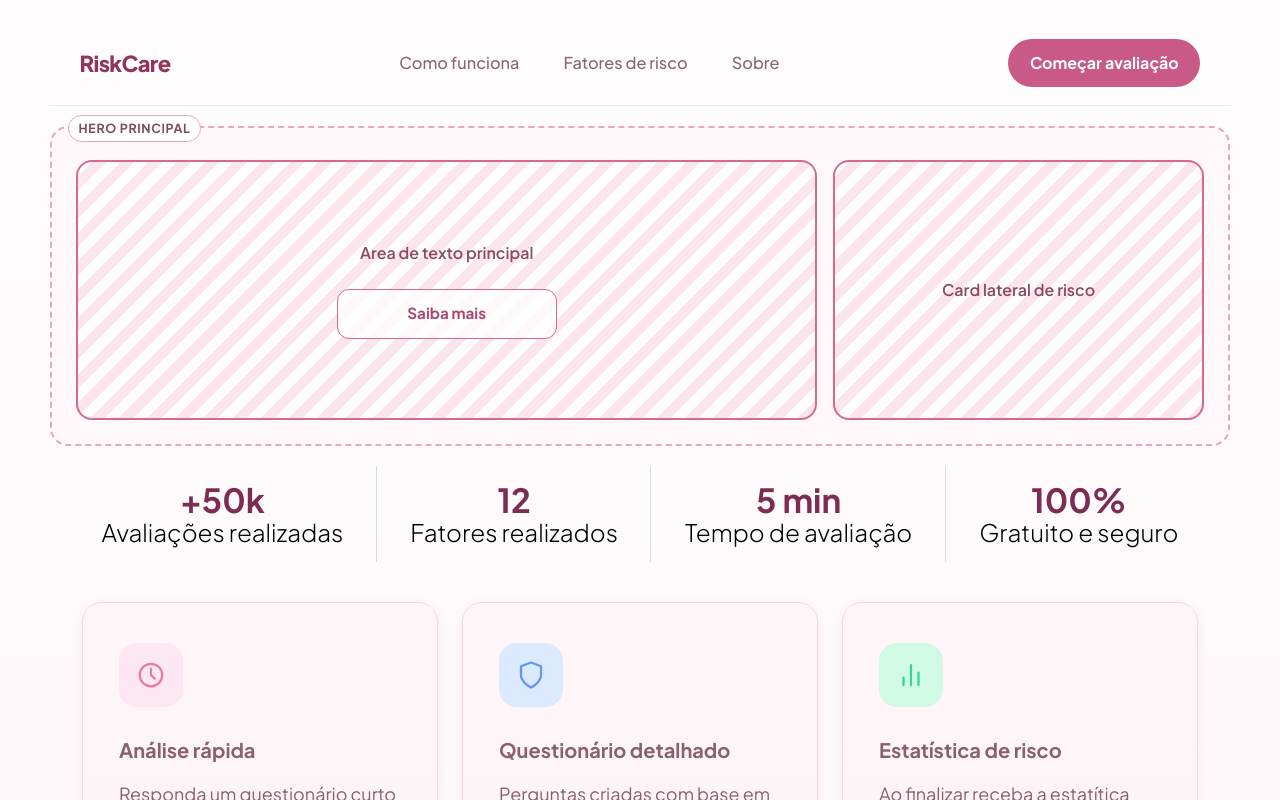
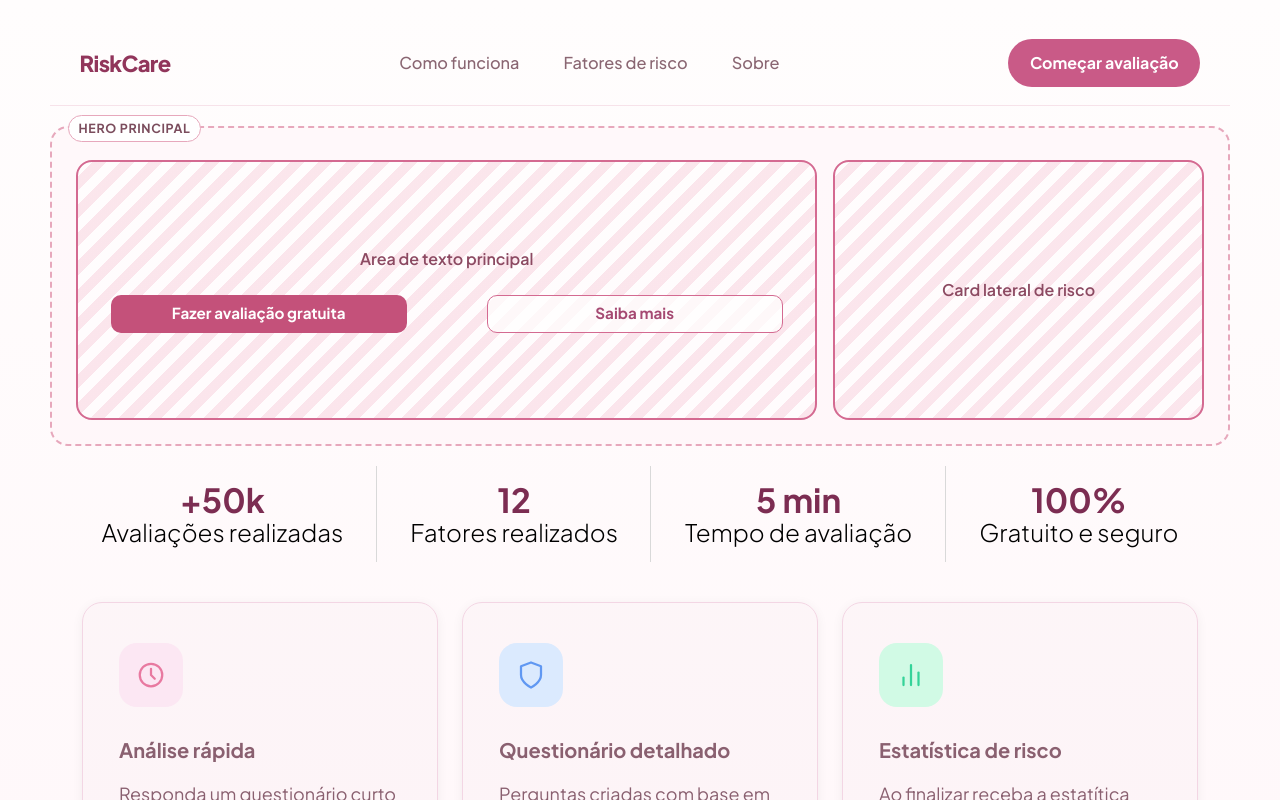
Before and after one commit to CaioRenatoDot/IHCTrabalhoMarcosUP1, a React (Vite) app: page / in a window 1280 px wide. Shown: the top 800 px of the page. Built offline with nearby package versions, Linux system fonts and the light colour scheme.

Commit message:
feat: adicionando cards de estatística e botão de avaliação gratuíta + README atualizado

```diff
--- /dev/null
+++ b/src/components/AvaliacaoGratuitaButton.jsx
@@ -0,0 +1,9 @@
+function AvaliacaoGratuitaButton() {
+  return (
+    <a className="hero-copy__primary" href="#avaliacao">
+      Fazer avaliação gratuita
+    </a>
+  )
+}
+
+export default AvaliacaoGratuitaButton
--- a/src/pages/HomePage.jsx
+++ b/src/pages/HomePage.jsx
@@ -1,5 +1,6 @@
 import Navbar from '../components/Navbar.jsx'
 import SaibaMaisButton from '../components/SaibaMaisButton.jsx'
+import AvaliacaoGratuitaButton from '../components/AvaliacaoGratuitaButton.jsx'
 import FeatureCard from '../components/FeatureCard.jsx'
 import Indicadores from '../components/Indicadores.jsx'
 
@@ -38,6 +39,7 @@
             <div className="hero-copy__content">
               <div className="hero-copy__label">Area de texto principal</div>
               <div className="hero-copy__actions">
+                <AvaliacaoGratuitaButton />
                 <SaibaMaisButton />
               </div>
             </div>
--- a/src/styles/global.css
+++ b/src/styles/global.css
@@ -168,21 +168,27 @@
   display: flex;
   flex-wrap: wrap;
   justify-content: center;
-  gap: 1rem;
-  width: 100%;
+  gap: 80px;
+  width: 672px;
 }
 
+.hero-copy__primary,
 .hero-copy__secondary {
   display: inline-flex;
   align-items: center;
   justify-content: center;
-  min-height: 46px;
-  min-width: 220px;
-  padding: 0.8rem 1.2rem;
-  border-radius: 12px;
+  height: 38px;
+  width: 296px;
+  padding: 5.61px 11.22px;
+  border-radius: 10px;
   text-decoration: none;
   font-size: 0.95rem;
   font-weight: 700;
+}
+
+.hero-copy__primary {
+  background: var(--Rosa-Primrio, #C4517A);
+  color: #ffffff;
 }
 
 .hero-copy__secondary {
```
Also changed, not shown: 1 other file (tests, documents, lock files or other folders).
